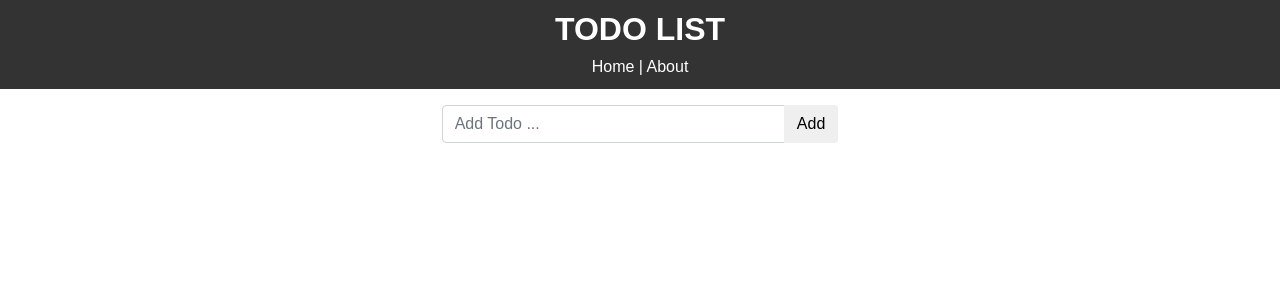
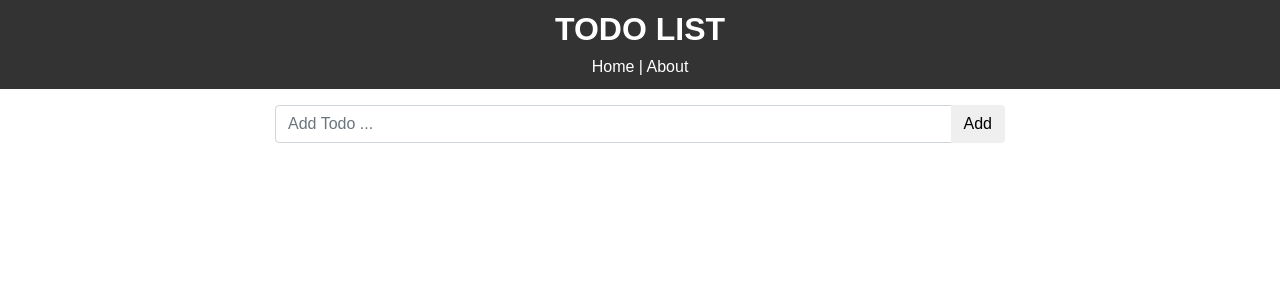
Before and after one commit to cathumali/react-todo-list, a React (Create React App) app: page / in a window 1280 px wide. Shown: the top 300 px of the page. Built offline with nearby package versions, Linux system fonts and the light colour scheme; no server answers.

Commit message:
added style

```diff
--- a/src/App.css
+++ b/src/App.css
@@ -15,7 +15,7 @@ a {
 }
 
 .container{
-  max-width: 50%;
+  /* max-width: 50%; */
   padding-top: 1rem;
 }
 /*
```
